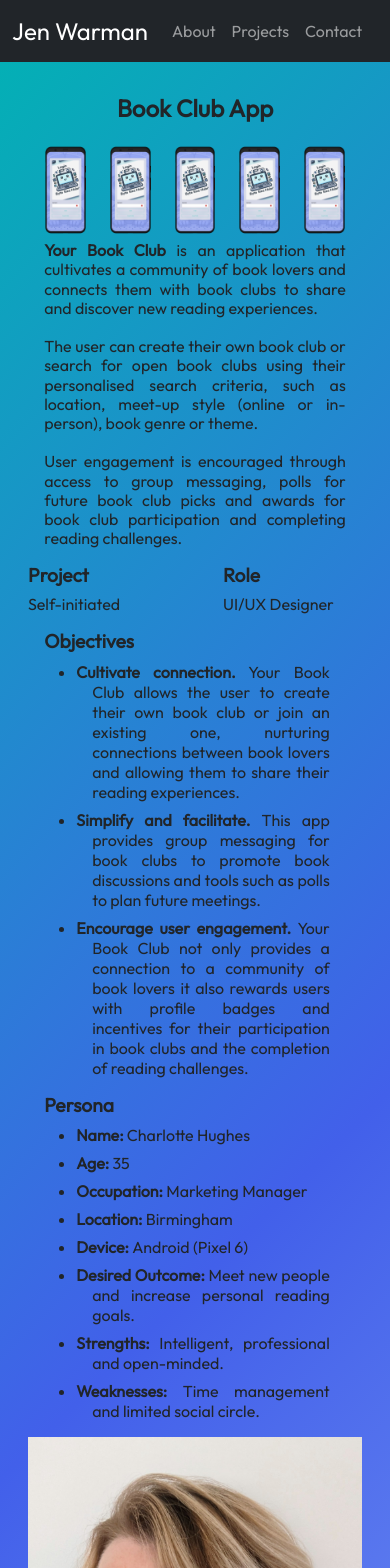
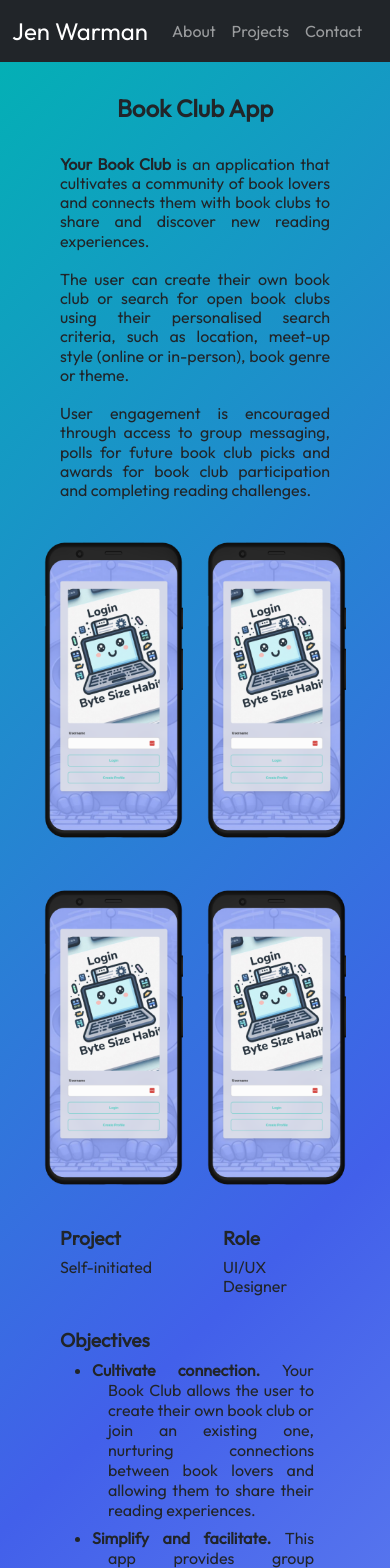
Before and after one commit to JenWarman/portfolio, a React (Vite) app: page /book-club-app in a window 390 px wide. Shown: the top 1568 px of the page. Built offline with nearby package versions, Linux system fonts and the light colour scheme.

Commit message:
CSS for book club component

```diff
--- a/src/components/BookClubApp.jsx
+++ b/src/components/BookClubApp.jsx
@@ -4,39 +4,60 @@ import { Link } from "react-router-dom";
 function BookClubApp() {
   return (
     <>
-        <Container classname='book-club-container'>
-          <Row className='book-club-row'>
+      <Container classname="book-club-container">
+        <Row className="book-club-row">
           <Col>
             <h1 className="book-club-title">Book Club App</h1>
           </Col>
         </Row>
-            <Row className="book-club-image-row">
-            <Col xs={2} md={2}>
-            <Image classname='byte-size-group-image'src='../ByteSizeHabitsMobileLogin.png' fluid/>
-            </Col >
-            <Col xs={2} md={2}>
-            <Image classname='byte-size-group-image'src='../ByteSizeHabitsMobileLogin.png' fluid/>
-            </Col>
-            <Col xs={2} md={2}>
-            <Image classname='byte-size-group-image'src='../ByteSizeHabitsMobileLogin.png' fluid/>
-            </Col>
-            <Col xs={2} md={2}>
-            <Image classname='byte-size-group-image'src='../ByteSizeHabitsMobileLogin.png' fluid/>
-            </Col>
-            <Col xs={2} md={2}>
-            <Image classname='byte-size-group-image'src='../ByteSizeHabitsMobileLogin.png' fluid/>
+        <Row className="book-club-text-row">
+          <Col xs={12} md={12}>
+            <h4 className="book-club-intro">
+              <strong>Your Book Club</strong> is an application that cultivates
+              a community of book lovers and connects them with book clubs to
+              share and discover new reading experiences. <br></br>
+              <br></br>The user can create their own book club or search for
+              open book clubs using their personalised search criteria, such as
+              location, meet-up style (online or in-person), book genre or
+              theme. <br></br>
+              <br></br>User engagement is encouraged through access to group
+              messaging, polls for future book club picks and awards for book
+              club participation and completing reading challenges.
+            </h4>
           </Col>
         </Row>
         <Row className="book-club-image-row">
-            <Col xs={11} md={11}><h4 className='book-club-intro'><strong>Your Book Club</strong> is an application that cultivates a community of book lovers and connects them with book clubs to share and discover new reading experiences. <br></br>
-
-<br></br>The user can create their own book club or search for open book clubs using their personalised search criteria, such as location, meet-up style (online or in-person), book genre or theme. <br></br>
-
-<br></br>User engagement is encouraged through access to group messaging, polls for future book club picks and awards for book club participation and completing reading challenges.
-</h4></Col>
+          <Col xs={6} md={3}>
+            <Image
+              classname="book-club-group-image"
+              src="../ByteSizeHabitsMobileLogin.png"
+              fluid
+            />
+          </Col>
+          <Col xs={6} md={3}>
+            <Image
+              classname="book-club-group-image"
+              src="../ByteSizeHabitsMobileLogin.png"
+              fluid
+            />
+          </Col>
+          <Col xs={6} md={3}>
+            <Image
+              classname="book-club-group-image"
+              src="../ByteSizeHabitsMobileLogin.png"
+              fluid
+            />
+          </Col>
+          <Col xs={6} md={3}>
+            <Image
+              classname="book-club-group-image"
+              src="../ByteSizeHabitsMobileLogin.png"
+              fluid
+            />
+          </Col>
         </Row>
-          <Row className="book-club-image-row">
-            <Col xs={6} md={5}>
+        <Row className="book-club-text-row">
+          <Col xs={6} md={6}>
             <h2 className="byte-size-sub-header">Project</h2>
             <h5 className="byte-size-intro">Self-initiated</h5>
           </Col>
@@ -45,103 +66,229 @@ function BookClubApp() {
             <h5 className="byte-size-intro">UI/UX Designer</h5>
           </Col>
         </Row>
-          <Row className="book-club-image-row">
-            <Col xs={11} md={11}className="byte-size-objectives">
+        <Row className="book-club-text-row">
+          <Col xs={12} md={12} className="byte-size-objectives">
             <h2 className="byte-size-sub-header">Objectives</h2>
             <ul>
-              <li className="byte-size-list"><h5 className="byte-size-list"><span><strong>Cultivate connection.</strong> Your Book Club allows the user to create their own book club or join an existing one, nurturing connections between book lovers and allowing them to share their reading experiences. </span></h5></li>
-              <li className="byte-size-list"><h5 className="byte-size-list"><span><strong>Simplify and facilitate. </strong> This app provides group messaging for book clubs to promote book discussions and tools such as polls to plan future meetings.
-              </span></h5></li>
-              <li className="byte-size-list"><h5 className="byte-size-list"><span><strong>Encourage user engagement.</strong> Your Book Club not only provides a connection to a community of book lovers it also rewards users with profile badges and incentives for their participation in book clubs and the completion of reading challenges.
-              </span></h5></li>
+              <li className="byte-size-list">
+                <h5 className="byte-size-list">
+                  <span>
+                    <strong>Cultivate connection.</strong> Your Book Club allows
+                    the user to create their own book club or join an existing
+                    one, nurturing connections between book lovers and allowing
+                    them to share their reading experiences.{" "}
+                  </span>
+                </h5>
+              </li>
+              <li className="byte-size-list">
+                <h5 className="byte-size-list">
+                  <span>
+                    <strong>Simplify and facilitate. </strong> This app provides
+                    group messaging for book clubs to promote book discussions
+                    and tools such as polls to plan future meetings.
+                  </span>
+                </h5>
+              </li>
+              <li className="byte-size-list">
+                <h5 className="byte-size-list">
+                  <span>
+                    <strong>Encourage user engagement.</strong> Your Book Club
+                    not only provides a connection to a community of book lovers
+                    it also rewards users with profile badges and incentives for
+                    their participation in book clubs and the completion of
+                    reading challenges.
+                  </span>
+                </h5>
+              </li>
             </ul>
           </Col>
         </Row>
         <Row className="book-club-image-row">
-            <Col xs={11} md={8} className="byte-size-objectives">
+          <Col xs={12} md={9} className="byte-size-objectives">
             <h2 className="byte-size-sub-header">Persona</h2>
             <ul>
-              <li className="byte-size-list"><h5 className="byte-size-list"><span><strong>Name: </strong> Charlotte Hughes</span></h5></li>
-              <li className="byte-size-list"><h5 className="byte-size-list"><span><strong>Age: </strong>35</span></h5></li>
-              <li className="byte-size-list"><h5 className="byte-size-list"><span><strong>Occupation: </strong>Marketing Manager</span></h5></li>
-              <li className="byte-size-list"><h5 className="byte-size-list"><span><strong>Location: </strong>Birmingham</span></h5></li>
-              <li className="byte-size-list"><h5 className="byte-size-list"><span><strong>Device: </strong>Android (Pixel 6)</span></h5></li>
-              <li className="byte-size-list"><h5 className="byte-size-list"><span><strong>Desired Outcome: </strong>Meet new people and increase personal reading goals.</span></h5></li>
-              <li className="byte-size-list"><h5 className="byte-size-list"><span><strong>Strengths: </strong>Intelligent, professional and open-minded.</span></h5></li>
-            <li className="byte-size-list"><h5 className="byte-size-list"><span><strong>Weaknesses: </strong>Time management and limited social circle.</span></h5></li>
+              <li className="byte-size-list">
+                <h5 className="byte-size-list">
+                  <span>
+                    <strong>Name: </strong> Charlotte Hughes
+                  </span>
+                </h5>
+              </li>
+              <li className="byte-size-list">
+                <h5 className="byte-size-list">
+                  <span>
+                    <strong>Age: </strong>35
+                  </span>
+                </h5>
+              </li>
+              <li className="byte-size-list">
+                <h5 className="byte-size-list">
+                  <span>
+                    <strong>Occupation: </strong>Marketing Manager
+                  </span>
+                </h5>
+              </li>
+              <li className="byte-size-list">
+                <h5 className="byte-size-list">
+                  <span>
+                    <strong>Location: </strong>Birmingham
+                  </span>
+                </h5>
+              </li>
+              <li className="byte-size-list">
+                <h5 className="byte-size-list">
+                  <span>
+                    <strong>Device: </strong>Android (Pixel 6)
+                  </span>
+                </h5>
+              </li>
+              <li className="byte-size-list">
+                <h5 className="byte-size-list">
+                  <span>
+                    <strong>Desired Outcome: </strong>Meet new people and
+                    increase personal reading goals.
+                  </span>
+                </h5>
+              </li>
+              <li className="byte-size-list">
+                <h5 className="byte-size-list">
+                  <span>
+                    <strong>Strengths: </strong>Intelligent, professional and
+                    open-minded.
+                  </span>
+                </h5>
+              </li>
+              <li className="byte-size-list">
+                <h5 className="byte-size-list">
+                  <span>
+                    <strong>Weaknesses: </strong>Time management and limited
+                    social circle.
+                  </span>
+                </h5>
+              </li>
             </ul>
           </Col>
-            <Col xs={11} md={3}><Image src='../profile.jpg' fluid/></Col>
+          <Col xs={10} md={3}>
+            <Image src="../profile.jpg" fluid />
+          </Col>
         </Row>
       </Container>
 
       <Container className="book-club-wireframe-container" fluid>
-        <Container className="book-club-inner-wireframe-container">
+        <Container className="book-club-inner-wireframe-container" fluid>
           <Row className="book-club-image-row">
             <h2 id="wireframe-header">Wireframes</h2>
           </Row>
           <Row className="book-club-wireframe-row">
             <Col xs={4} md={3}>
-              <Image className="book-club-wireframe-image" src="../BookClubApp/Splash Screen.png" />
+              <Image
+                className="book-club-wireframe-image"
+                src="../BookClubApp/Splash Screen.png"
+              />
             </Col>
             <Col xs={4} md={3}>
-              <Image className="book-club-wireframe-image" src="../BookClubApp/Login.png" />
+              <Image
+                className="book-club-wireframe-image"
+                src="../BookClubApp/Login.png"
+              />
             </Col>
             <Col xs={4} md={3}>
-              <Image className="book-club-wireframe-image" src="../BookClubApp/Sign-up.png" />
+              <Image
+                className="book-club-wireframe-image"
+                src="../BookClubApp/Sign-up.png"
+              />
             </Col>
             <Col xs={4} md={3}>
-              <Image className="book-club-wireframe-image" src="../BookClubApp/Home Screen -new user.png" />
+              <Image
+                className="book-club-wireframe-image"
+                src="../BookClubApp/Home Screen -new user.png"
+              />
             </Col>
             <Col xs={4} md={3}>
-              <Image className="book-club-wireframe-image" src="../BookClubApp/Profile - New User.png" />
+              <Image
+                className="book-club-wireframe-image"
+                src="../BookClubApp/Profile - New User.png"
+              />
             </Col>
             <Col xs={4} md={3}>
-              <Image className="book-club-wireframe-image" src="../BookClubApp/Profile - Exisiting User.png" />
+              <Image
+                className="book-club-wireframe-image"
+                src="../BookClubApp/Profile - Exisiting User.png"
+              />
             </Col>
             <Col xs={4} md={3}>
-              <Image className="book-club-wireframe-image" src="../BookClubApp/Home Screen - exisiting user.png" />
+              <Image
+                className="book-club-wireframe-image"
+                src="../BookClubApp/Home Screen - exisiting user.png"
+              />
             </Col>
             <Col xs={4} md={3}>
-              <Image className="book-club-wireframe-image" src="../BookClubApp/Book Club Search.png" />
+              <Image
+                className="book-club-wireframe-image"
+                src="../BookClubApp/Book Club Search.png"
+              />
             </Col>
             <Col xs={4} md={3}>
-              <Image className="book-club-wireframe-image" src="../BookClubApp/Book Club Create.png" />
+              <Image
+                className="book-club-wireframe-image"
+                src="../BookClubApp/Book Club Create.png"
+              />
             </Col>
             <Col xs={4} md={3}>
-              <Image className="book-club-wireframe-image" src="../BookClubApp/Book Club Home Page - Member.png" />
+              <Image
+                className="book-club-wireframe-image"
+                src="../BookClubApp/Book Club Home Page - Member.png"
+              />
             </Col>
             <Col xs={4} md={3}>
-              <Image className="book-club-wireframe-image" src="../BookClubApp/Creator.png" />
+              <Image
+                className="book-club-wireframe-image"
+                src="../BookClubApp/Creator.png"
+              />
             </Col>
             <Col xs={4} md={3}>
-             <Image className="book-club-wireframe-image" src="../BookClubApp/Book Club Page - About.png" />
+              <Image
+                className="book-club-wireframe-image"
+                src="../BookClubApp/Book Club Page - About.png"
+              />
             </Col>
             <Col xs={4} md={3}>
-              <Image className="book-club-wireframe-image" src="../BookClubApp/Book Club Page - Books.png" />
+              <Image
+                className="book-club-wireframe-image"
+                src="../BookClubApp/Book Club Page - Books.png"
+              />
             </Col>
             <Col xs={4} md={3}>
-              <Image className="book-club-wireframe-image" src="../BookClubApp/Book Club Page - Messages.png" />
+              <Image
+                className="book-club-wireframe-image"
+                src="../BookClubApp/Book Club Page - Messages.png"
+              />
             </Col>
             <Col xs={4} md={3}>
-              <Image className="book-club-wireframe-image" src="../BookClubApp/Book Club Page - Poll.png" />
+              <Image
+                className="book-club-wireframe-image"
+                src="../BookClubApp/Book Club Page - Poll.png"
+              />
             </Col>
             <Col xs={4} md={3}>
-              <Image className="book-club-wireframe-image" src="../BookClubApp/Book Club Page - Events.png" />
+              <Image
+                className="book-club-wireframe-image"
+                src="../BookClubApp/Book Club Page - Events.png"
+              />
             </Col>
           </Row>
         </Container>
       </Container>
-          <Container className="youtube-container">
+
+      {/* <Container className="youtube-container">
               <Row className="youtube-row">
                 <Col className="youtube-col">
                 <iframe src="" title="YouTube video player" frameborder="0" allow="accelerometer; autoplay; clipboard-write; encrypted-media; gyroscope; picture-in-picture; web-share" referrerpolicy="strict-origin-when-cross-origin" allowfullscreen></iframe>
                 </Col>
               </Row>
-          </Container>
-
+          </Container> */}
     </>
-    )
+  );
 }
 
 export default BookClubApp;
--- a/src/index.css
+++ b/src/index.css
@@ -256,12 +256,30 @@ iframe {
 .book-club-intro {
   margin-left: 2rem;
   margin-right: 2rem;
-  margin-bottom: 2rem;
   text-align: justify;
   font-size: 1.4rem;
 }
 .book-club-image-row {
   justify-content: center;
+}
+.book-club-wireframe-container {
+  display: flex;
+}
+.book-club-inner-wireframe-container {
+  display: flex;
+  flex-wrap: wrap;
+  flex-direction: column;
+  padding-top: 0;
+  padding-bottom: 0;
+}
+.book-club-wireframe-image {
+  padding-top: 2rem;
+  padding-bottom: 2rem;
+  height: 600px;
+}
+.book-club-text-row {
+  justify-content: center;
+  padding-top: 1rem;
 }
 .borderline-title {
   font-weight: bold;
@@ -280,22 +298,6 @@ iframe {
 }
 .borderline-row {
   padding: 1rem;
-}
-
-.book-club-wireframe-container {
-  display: flex;
-}
-.book-club-inner-wireframe-container {
-  display: flex;
-  flex-wrap: wrap;
-  flex-direction: column;
-  padding-top: 0;
-  padding-bottom: 0;
-}
-.book-club-wireframe-image {
-  padding-top: 2rem;
-  padding-bottom: 2rem;
-  height: 600px
 }
 
 /* mobile */
@@ -503,6 +505,8 @@ iframe {
   #wireframe-header {
     font-size: 1.2rem;
     margin: 0 auto;
+    text-align: center;
+    padding-top: 1rem;
   }
   .wireframe-image {
     width: 100px;
@@ -558,13 +562,20 @@ iframe {
   a#header-title.navbar-brand {
     font-size: 1.5rem;
   }
-  .book-club-inner-wireframe-container {
-    padding:1rem
+  .book-club-inner-wireframe-container.container {
+    justify-content: center;
   }
   .book-club-wireframe-image {
-    padding-top: 2rem;
-    padding-bottom: 2rem;
-    height: 300px
+    height: 250px;
+    padding-top: 1rem;
+    padding-bottom: 1rem;
+  }
+  .byte-size-wireframe-row {
+    justify-content: center;
+    padding-left: 1rem;
+    padding-right: 1rem;
+    padding-bottom: 1rem;
+    padding-top: 0.2rem;
   }
   .book-club-title {
     font-size: 1.5rem;
@@ -578,8 +589,21 @@ iframe {
     margin-bottom: 1rem;
     font-size: 1rem;
   }
-  .book-club-image-row {
+  .book-club-image-row.row {
+    align-content: center;
+    padding-left: 2rem;
+    padding-right: 2rem;
+  }
+  .book-club-text-row {
     justify-content: center;
+    padding-left: 2rem;
+    padding-right: 2rem;
+  }
+  .book-club-row.row {
+    align-content: center;
+  }
+  .book-club-container {
+    align-content: center;
   }
 }
 
```
Lines whose indentation alone changed are shown as unchanged.
